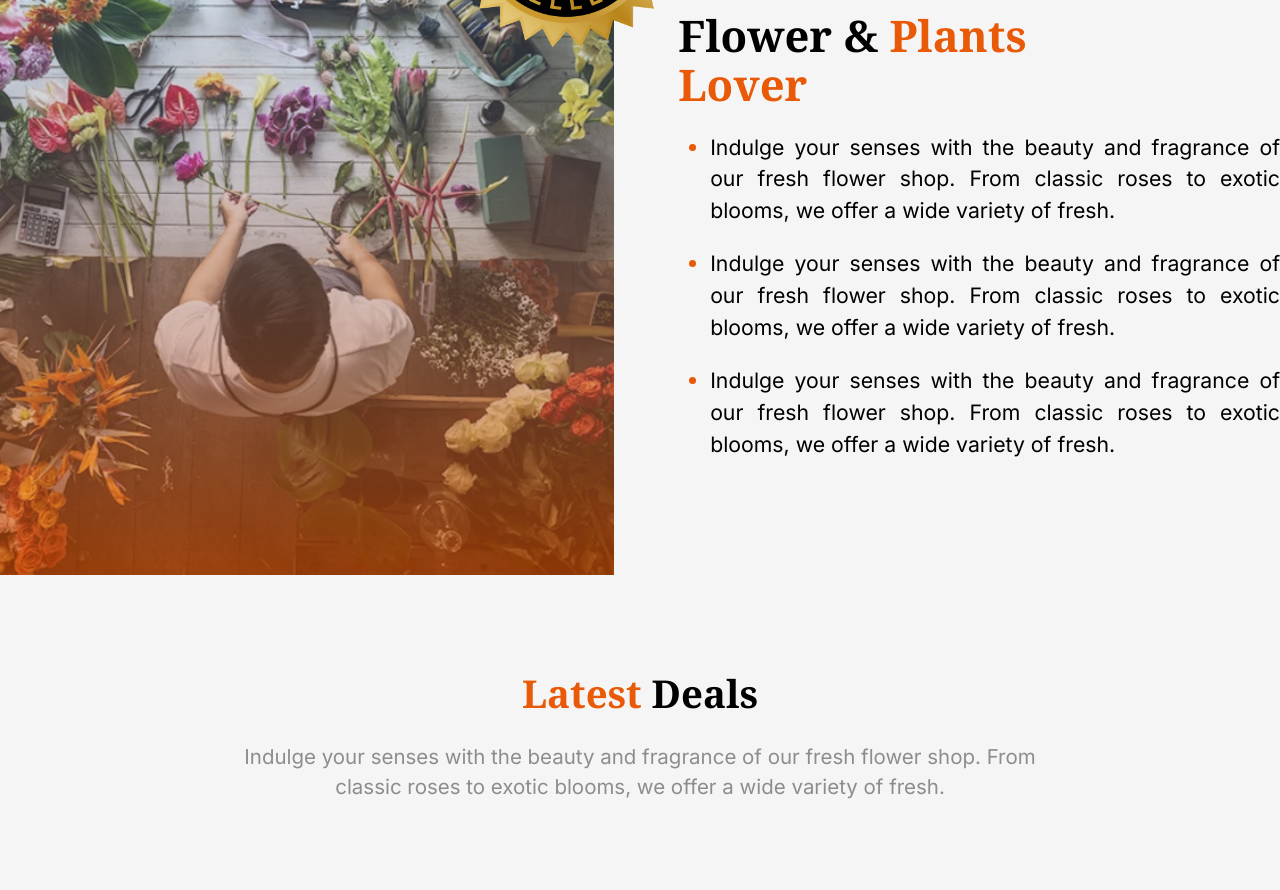
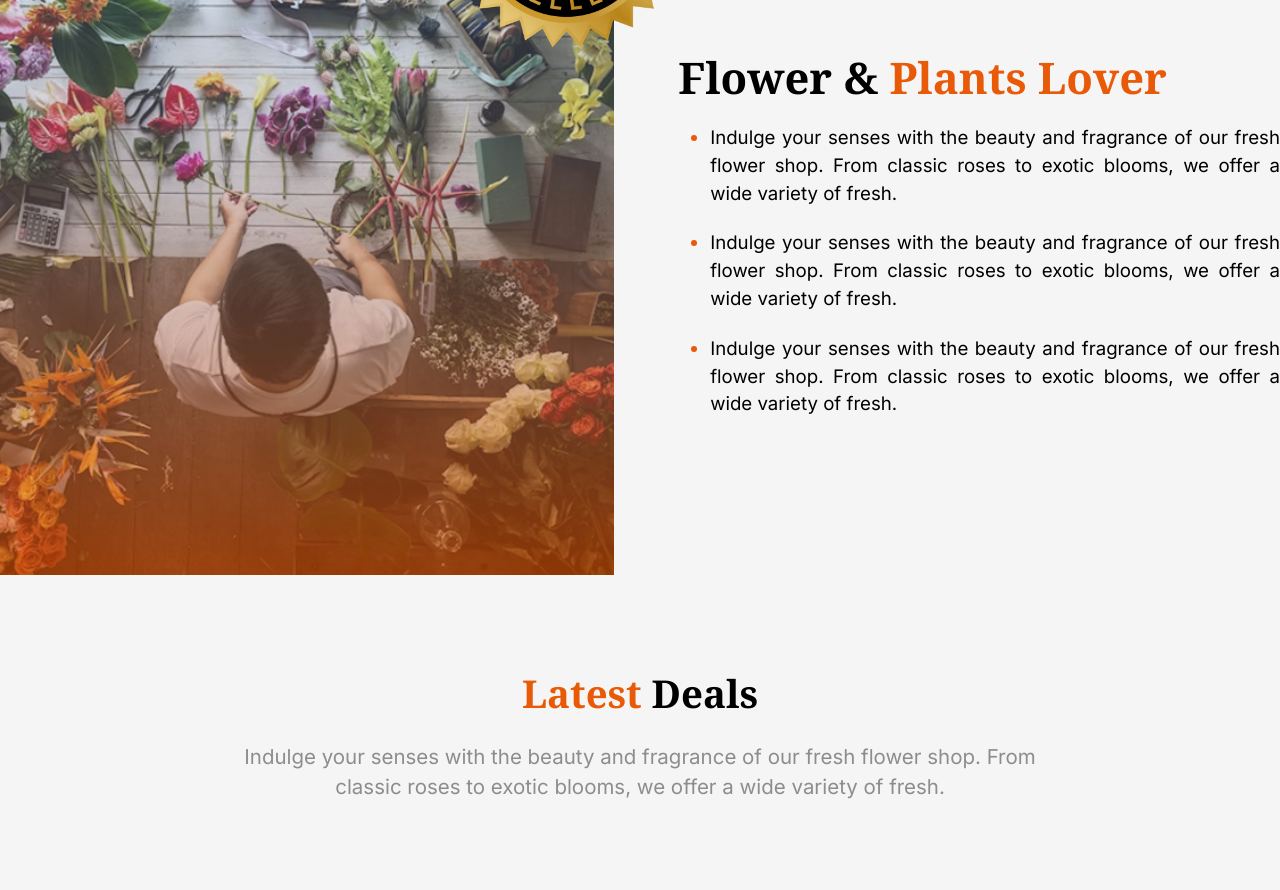
Before and after one commit to Shomrat7677/Assignment-2, a website: page index.html in a window 1280 px wide. Shown: the part 2320-3210 px from the top of the page. Drawn offline with nearby package versions, Linux system fonts and the light colour scheme.

Commit message:
Store Header Font size and alinement change

```diff
--- a/style.css
+++ b/style.css
@@ -181,10 +181,10 @@ nav ul li a span{
 .store-right .store-content{
     width: 100%;
 }
-.store-right h1{
+.store-right h1 {
     font-family: "Noto Serif", serif;
     font-size: 3.4vw;
-    width: 70%;
+    width: 85%;
     line-height: 3.9vw;
     font-weight: 700;
 }
@@ -205,7 +205,7 @@ nav ul li a span{
 .store-right .store-content ul li {
     display: list-item;
     width: 100%;
-    font-size: 1.66vw;
+    font-size: 1.458vw;
     font-family: "Inter", sans-serif;
     margin-top: 1.66vw;
 }
```
